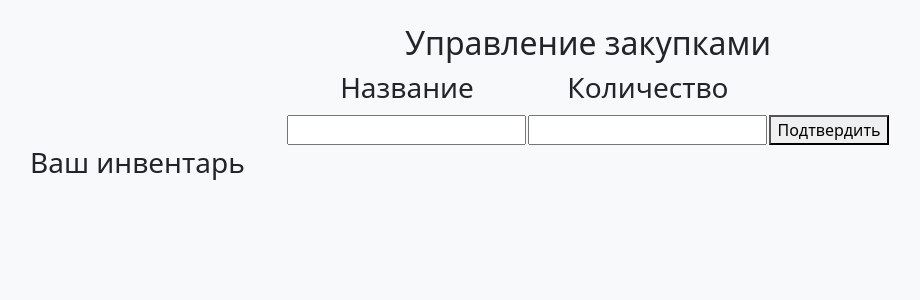
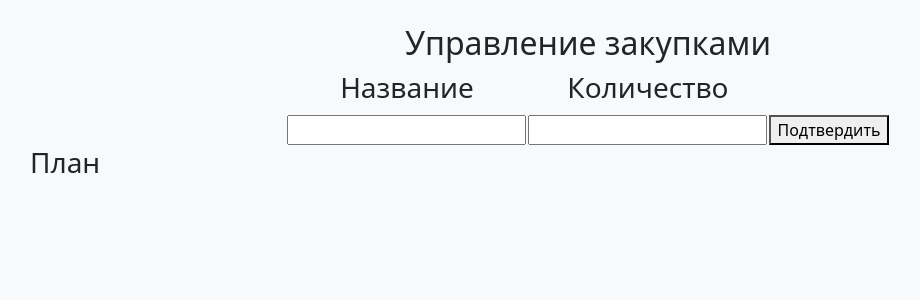
Before and after one commit to Karaseyka/Sport-equipment-management, a Flask app: page /plan_admin/ in a window 1280 px wide. Shown: the part 68-368 px from the top of the page, without its empty margins (52-972 px from the left). Run offline with Flask 3, Linux system fonts and the light colour scheme; a user stored in the database is signed in; some libraries are stand-ins or nearby versions.

Commit message:
Plan Admin Micro DLC Patch

```diff
--- a/templates/plan_admin.html
+++ b/templates/plan_admin.html
@@ -11,6 +11,7 @@
         body {
             background-color: #f8f9fa;
         }
+
         .header {
             background-color: #3487e3;
             color: white;
@@ -19,16 +20,20 @@
             justify-content: space-between;
             align-items: center;
         }
+
         .header span {
             color: white;
         }
+
         .nav-link {
             font-size: 1.5rem;
             color: white;
         }
+
         .inventory-list {
             margin-top: 20px;
         }
+
         .inventory-item {
             background-color: #e9ecef;
             border: 1px solid #ced4da;
@@ -38,9 +43,11 @@
             transition: transform 0.2s;
             cursor: pointer;
         }
+
         .inventory-item:hover {
             transform: scale(1.05);
         }
+
         .footer {
             text-align: center;
             margin-top: 20px;
@@ -48,6 +55,7 @@
             background-color: #3487e3;
             color: white;
         }
+
         .up {
             vertical-align: 45px;
             font-size: 1.5rem;
@@ -91,7 +99,7 @@
             </tr>
         </table>
     </div>
-    <h3>Ваш инвентарь</h3>
+    <h3>План</h3>
     <div class="col-sm-12">
         {% for item in inventory %}
         <div class="col-md-28">
@@ -99,8 +107,11 @@
                 <h5 id="itemName{{ item.id }}">{{ item.name }}</h5>
                 <input type="text" id="editItemName{{ item.id }}" class="form-control d-none" value="{{ item.name }}"/>
                 <p>Количество предметов: <span id="itemCount{{ item.id }}">{{ item.count }}</span></p>
-                <input type="number" id="editItemCount{{ item.id }}" class="form-control d-none" value="{{ item.count }}"/>
-                <button class="btn btn-primary" onclick="toggleEditMode('{{ item.id }}', this)" data-editing="false">Изменить</button>
+                <input type="number" id="editItemCount{{ item.id }}" class="form-control d-none"
+                       value="{{ item.count }}"/>
+                <button class="btn btn-primary" onclick="toggleEditMode('{{ item.id }}', this)" data-editing="false">
+                    Изменить
+                </button>
             </div>
         </div>
         {% endfor %}
@@ -187,6 +198,7 @@
                 alert('Не удалось сохранить изменения на сервере. Попробуйте еще раз.');
             });
     }
+
     function getCSRFToken() {
         const csrfToken = document.querySelector('[name=csrfmiddlewaretoken]');
         return csrfToken ? csrfToken.value : '';
```
